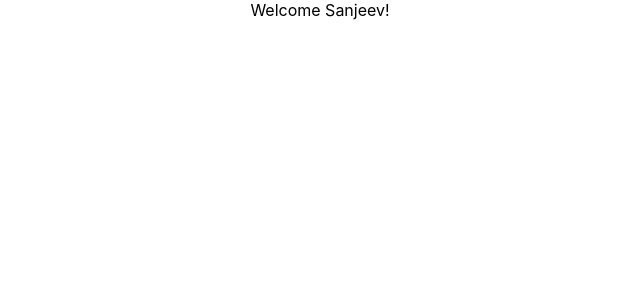
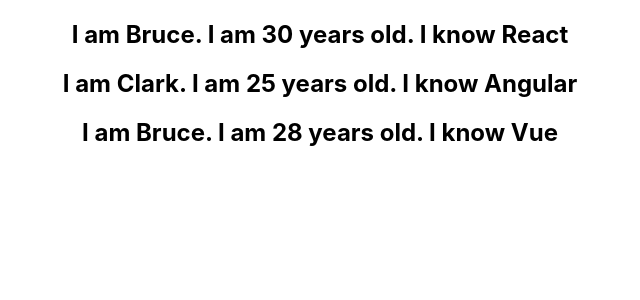
Before and after one commit to sanjeevz3009/React, a React (Create React App) app in the folder hello-world/: page / in a window 1280 px wide. Shown: the top 300 px of the page, without its empty margins (320-960 px from the left). Built offline with nearby package versions, Linux system fonts and the light colour scheme.

Commit message:
List rendering.

```diff
--- a/hello-world/src/App.js
+++ b/hello-world/src/App.js
@@ -11,12 +11,14 @@
 import EventBind from './components/EventBind';
 import ParentComponent from './components/ParentComponent';
 import UserGreeting from './components/UserGreeting';
+import NameList from './components/NameList';
 
 class App extends Component {
   render () {
     return (
       <div className="App">
-      <UserGreeting></UserGreeting>
+      <NameList></NameList>
+      {/* <UserGreeting></UserGreeting> */}
       {/* <ParentComponent></ParentComponent> */}
       {/* <EventBind></EventBind> */}
       {/* <FunctionClick></FunctionClick> */}
--- /dev/null
+++ b/hello-world/src/components/NameList.js
@@ -0,0 +1,45 @@
+import React from 'react'
+import Person from './Person'
+
+function NameList() {
+    const persons = [
+        {
+            id: 1,
+            name: 'Bruce',
+            age: 30,
+            skill: 'React'
+        },
+        {
+            id: 2,
+            name: 'Clark',
+            age: 25,
+            skill: 'Angular'
+        },
+        {
+            id: 3,
+            name: 'Bruce',
+            age: 28,
+            skill: 'Vue'
+        }
+    ]
+    const names = ['Bruce', 'Clark', 'Diana']
+
+    const personList = persons.map(person => (
+        <Person person={person}></Person>
+    ))
+    return <div>{personList}</div>
+    // return (
+    //     <div>
+    //         {/* <h2>{names[0]}</h2>
+    //     <h2>{names[1]}</h2>
+    //     <h2>{names[2]}</h2> */}
+
+    //         {
+    //             names.map(name => <h2>{name}</h2>)
+    //         }
+
+    //     </div>
+    // )
+}
+
+export default NameList
--- /dev/null
+++ b/hello-world/src/components/Person.js
@@ -0,0 +1,13 @@
+import React from 'react'
+
+function Person({person}) {
+  return (
+    <div>
+        <h2>
+            I am {person.name}. I am {person.age} years old. I know {person.skill}
+        </h2>
+    </div>
+  )
+}
+
+export default Person
```
